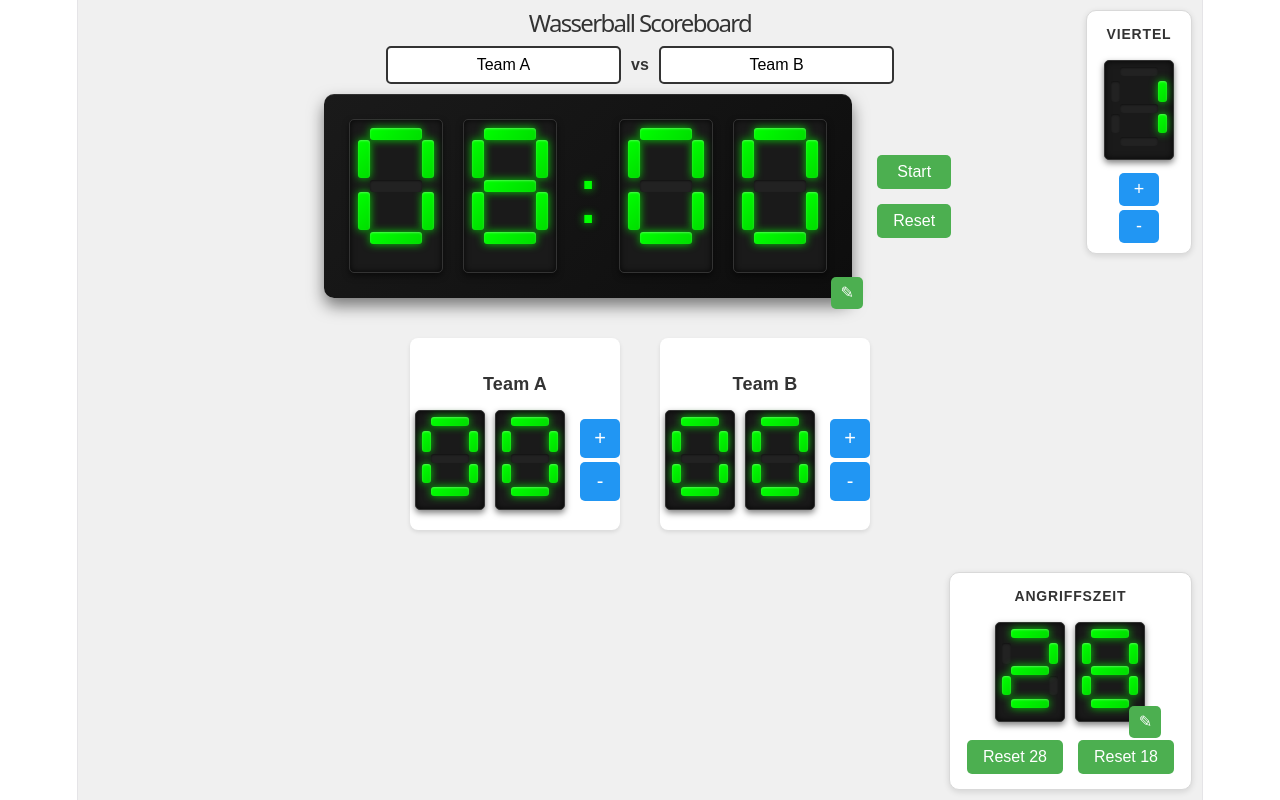
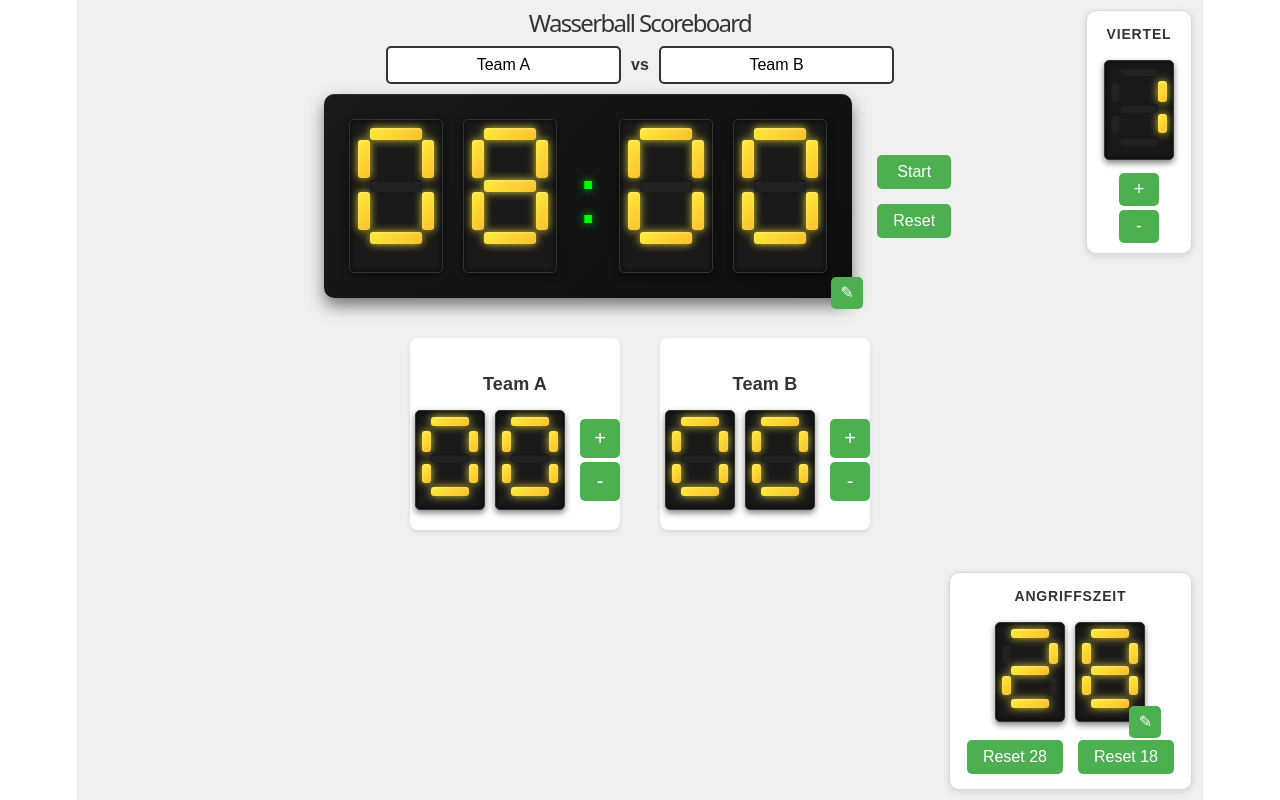
Before and after one commit to schueppler-ship-it/scoreboard, a React (Vite) app: page / in a window 1280 px wide. Built offline with nearby package versions, Linux system fonts and the light colour scheme.

Commit message:
Update Scoreboard

```diff
--- a/src/App.css
+++ b/src/App.css
@@ -313,14 +313,14 @@
   padding: 6px 10px;
   border: none;
   border-radius: 5px;
-  background-color: #2196F3;
+  background-color: #4CAF50;
   color: white;
   cursor: pointer;
   width: 40px;
 }
 
 .quarter-buttons button:hover {
-  background-color: #0b7dda;
+  background-color: #45a049;
 }
 
 .teams {
@@ -372,14 +372,14 @@
   padding: 8px;
   border: none;
   border-radius: 5px;
-  background-color: #2196F3;
+  background-color: #4CAF50;
   color: white;
   cursor: pointer;
   width: 40px;
 }
 
 .team button:hover {
-  background-color: #0b7dda;
+  background-color: #45a049;
 }
 
 .ticks {
--- a/src/SevenSegmentDigit.css
+++ b/src/SevenSegmentDigit.css
@@ -16,8 +16,8 @@
 }
 
 .segment.on {
-  background: linear-gradient(135deg, #00ff00, #00dd00);
-  box-shadow: 0 0 8px rgba(0, 255, 0, 0.8), inset 0 1px 2px rgba(255, 255, 255, 0.3);
+  background: linear-gradient(135deg, #ffeb3b, #fbc02d);
+  box-shadow: 0 0 8px rgba(255, 235, 59, 0.85), inset 0 1px 2px rgba(255, 255, 255, 0.35);
 }
 
 .segment.off {
```
